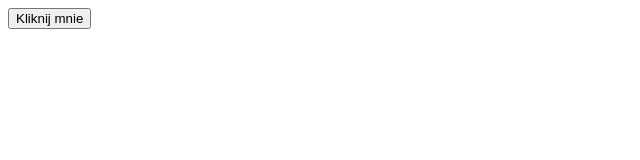
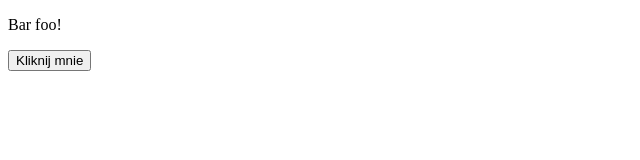
Before and after one commit to BartoszKlocek/html-css, a plain HTML site: page javascript.html in a window 1280 px wide. Both pictures are taken after a click on the button "Kliknij mnie". Shown: the whole page, without its empty margins (0-640 px from the left). Drawn offline with Linux system fonts and the light colour scheme.

Commit message:
Zadanie 15

```diff
--- a/javascript.html
+++ b/javascript.html
@@ -49,13 +49,19 @@
 
 <!--</script>-->
 
-<button onclick="alertFunction()">Kliknij mnie
+<p id="foobar">Foo bar!</p>
 
-</button>
+<button onclick="swap()">Kliknij mnie </button>
 
 <script>
-    function alertFunction() {
-        alert("Test");
+    function swap() {
+        let elementById = document.getElementById("foobar");
+        if (elementById.innerHTML === "Foo bar!") {
+            elementById.innerHTML = "Bar foo!";
+            ;
+        } else {
+            elementById.innerText = "Foo bar!";
+        }
     }
 
 </script>
```
Also changed, not shown: 1 other file.
